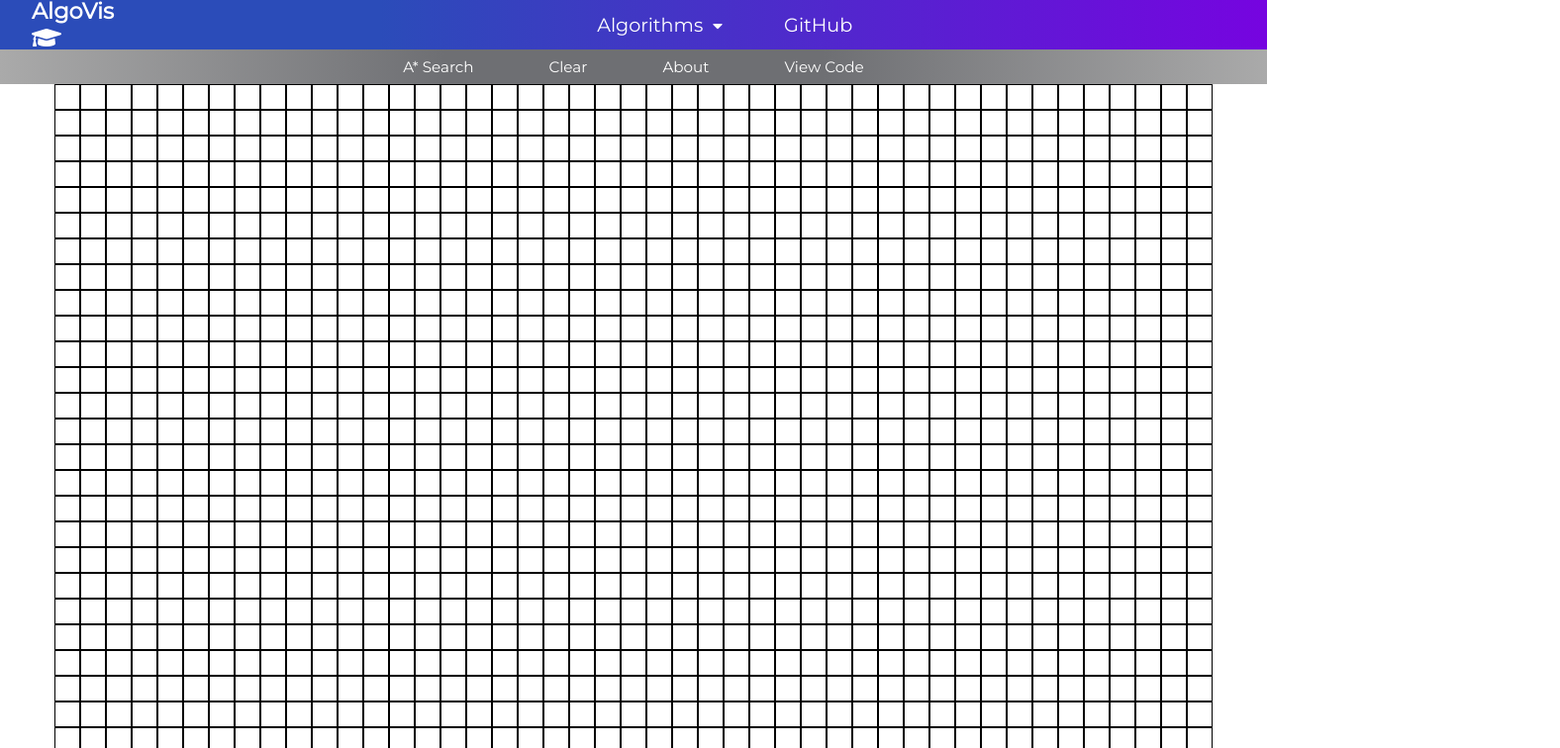
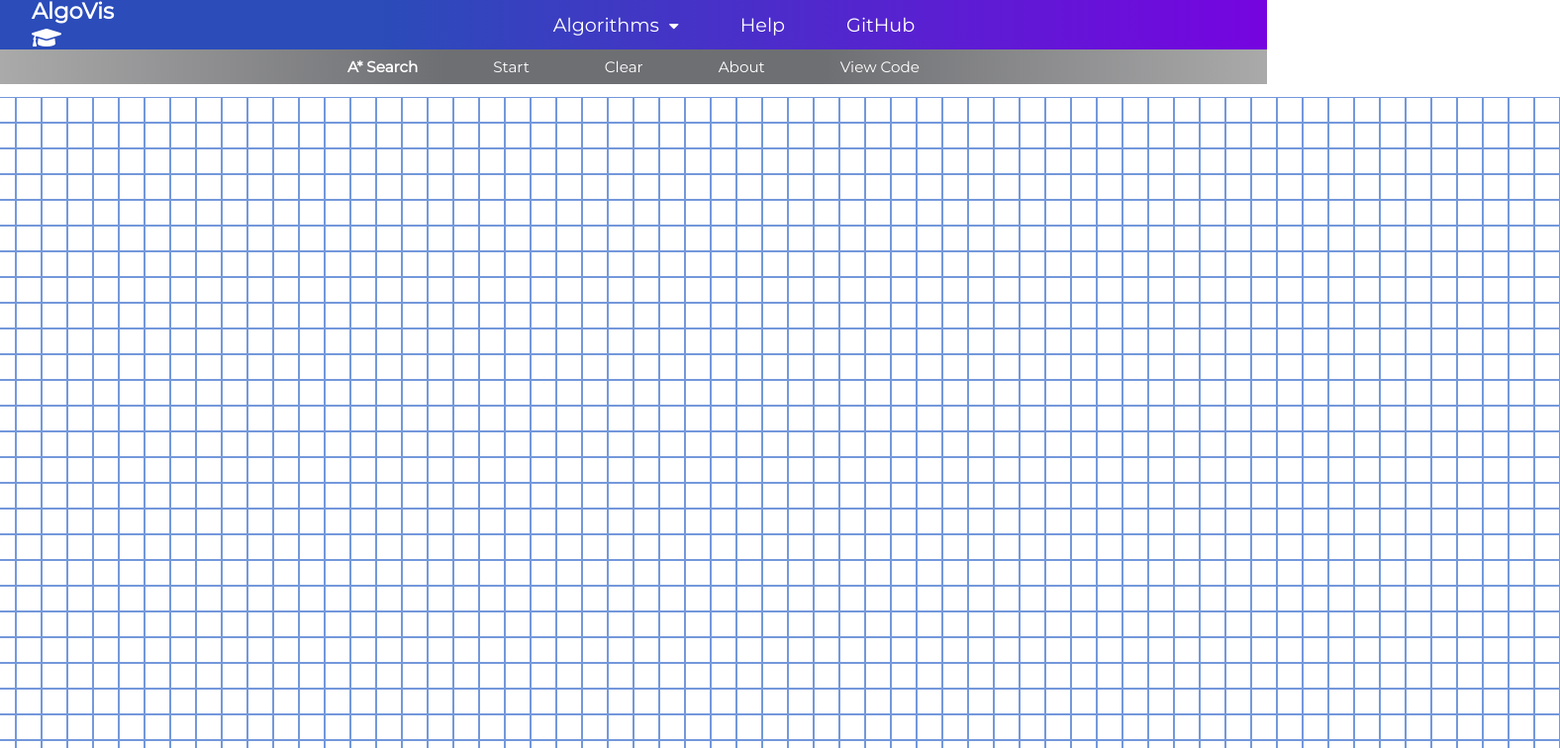
Before and after one commit to tiagopmartins/algorithm-visualizer, a React (Create React App) app: page / in a window 1280 px wide. Shown: the top 756 px of the page at 99% size, 1576 px wide, since content can reach past the window. Built offline with nearby package versions, Linux system fonts and the light colour scheme.

Commit message:
added new buttons. grid appearance done

```diff
--- a/src/App.js
+++ b/src/App.js
@@ -9,9 +9,9 @@ import AlgorithmVisualizer from "./AlgorithmVisualizer/AlgorithmVisualizer"
 // Website title
 const TITLE = "AlgoVis";
 // Height of the visualizer (in squares).
-const VIS_HEIGHT = 27;
-// Width of the visuazlier (in squares).
-const VIS_WIDTH = 45;
+const VIS_HEIGHT = 33;
+// Width of the visualizer (in squares).
+const VIS_WIDTH = 72;
 
 function App() {
   document.title = TITLE;
--- a/src/components/Dropdown/Dropdown.css
+++ b/src/components/Dropdown/Dropdown.css
@@ -7,7 +7,6 @@
 }
 
 .dropdown-menu a {
-    /*background: linear-gradient(90deg, rgb(43, 76, 185) 30%, rgb(118, 4, 224) 100%);*/
     background: rgb(60, 60, 194);
     cursor: pointer;
 }
--- a/src/components/Grid/Grid.css
+++ b/src/components/Grid/Grid.css
@@ -5,6 +5,7 @@
 
 .grid {
     display: grid;
-    grid-template-columns: repeat(68, auto);
+    grid-template-columns: repeat(72, auto);
     list-style: none;
+    padding-top: 0.8rem;
 }
--- a/src/components/Grid/Square.css
+++ b/src/components/Grid/Square.css
@@ -1,6 +1,6 @@
 .square {
     color: white;
-    border-color: black;
+    border-color: rgb(116, 152, 219);
     border-style: solid;
     border-width: thin;
     height: 1.5rem;
--- a/src/components/InfoBar/InfoBar.css
+++ b/src/components/InfoBar/InfoBar.css
@@ -9,7 +9,7 @@
 
 .infobar-menu {
     display: grid;
-    grid-template-columns: repeat(4, auto);
+    grid-template-columns: repeat(5, auto);
     grid-column-gap: 4rem;
     list-style: none;
     text-align: center;
--- a/src/components/InfoBar/InfoBar.jsx
+++ b/src/components/InfoBar/InfoBar.jsx
@@ -7,15 +7,18 @@ function InfoBar(props) {
         <div className="infobar">
             <ul className="infobar-menu">
                 <li key="0">
-                    <text className="infobar-el-text">{props.algorithmInUse.name}</text>
+                    <text className="infobar-el-text"><b>{props.algorithmInUse.name}</b></text>
                 </li>
                 <li key="1">
+                    <a className="infobar-el" href="">Start</a>
+                </li>
+                <li key="2">
                     <a className="infobar-el" href="">Clear</a>
                 </li>
-                <li key="2">
+                <li key="3">
                     <a className="infobar-el" href="">About</a>
                 </li>
-                <li key="3">
+                <li key="4">
                     <a className="infobar-el" href="">View Code</a>
                 </li>
             </ul>
--- a/src/components/NavBar/NavBar.css
+++ b/src/components/NavBar/NavBar.css
@@ -26,7 +26,7 @@
     display: grid;
     grid-template-columns: repeat(4, auto);
     grid-column-gap: 3rem;
-    margin-left: 10rem;
+    margin-left: 8rem;
     list-style: none;
     text-align: center;
     justify-content: center;
--- a/src/components/NavBar/NavBar.jsx
+++ b/src/components/NavBar/NavBar.jsx
@@ -20,6 +20,9 @@ function NavBar(props) {
                 {dropdown && <Dropdown setAlgorithmInUse={props.setAlgorithmInUse}/>}
             </li>
             <li key="1">
+                <a className="navbar-el" href="">Help</a>
+            </li>
+            <li key="2">
                 <a className="navbar-el" href="https://github.com/tiagopmartins/algorithm-visualizer">GitHub</a>
             </li>
         </ul>
```
